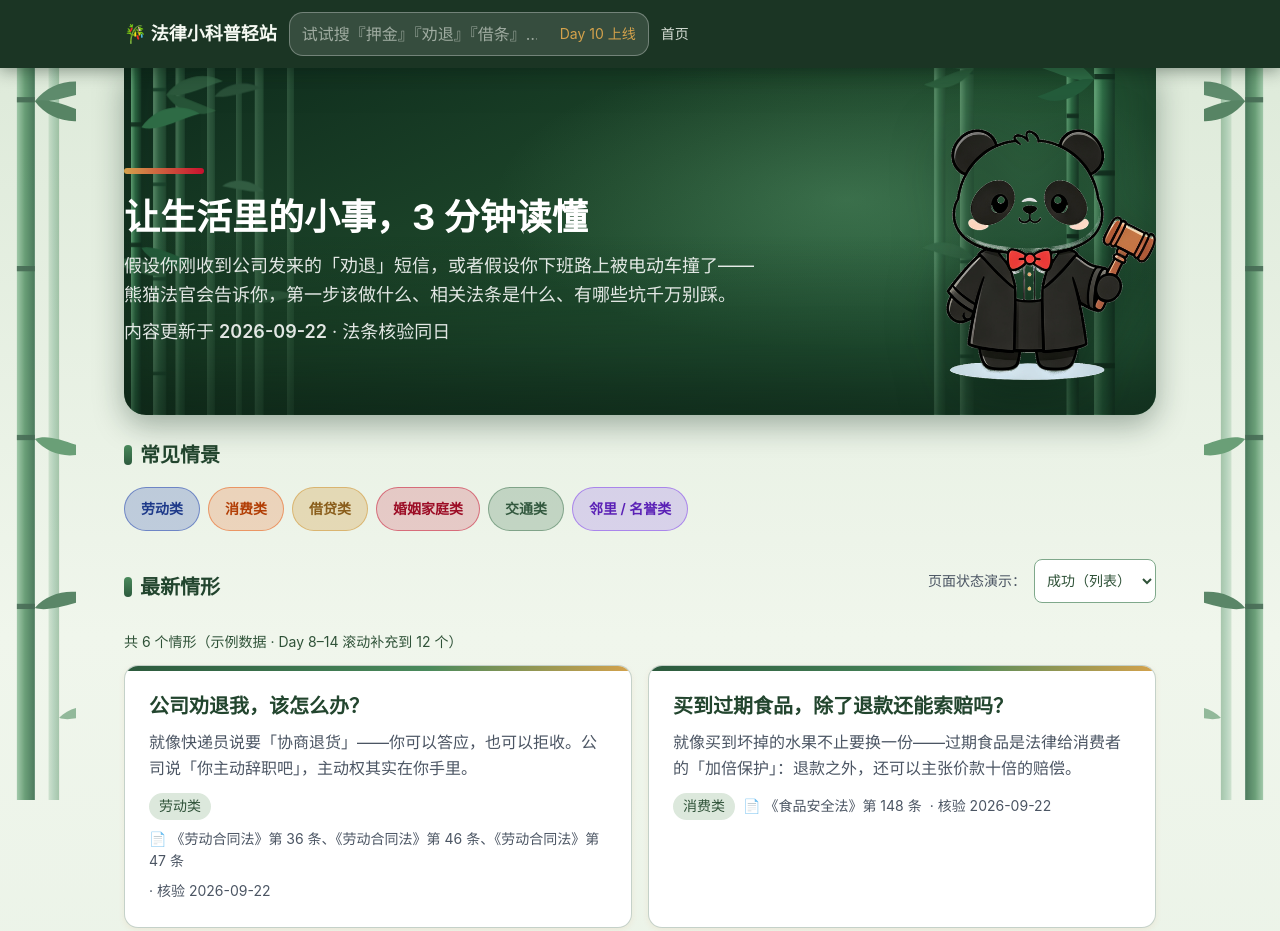
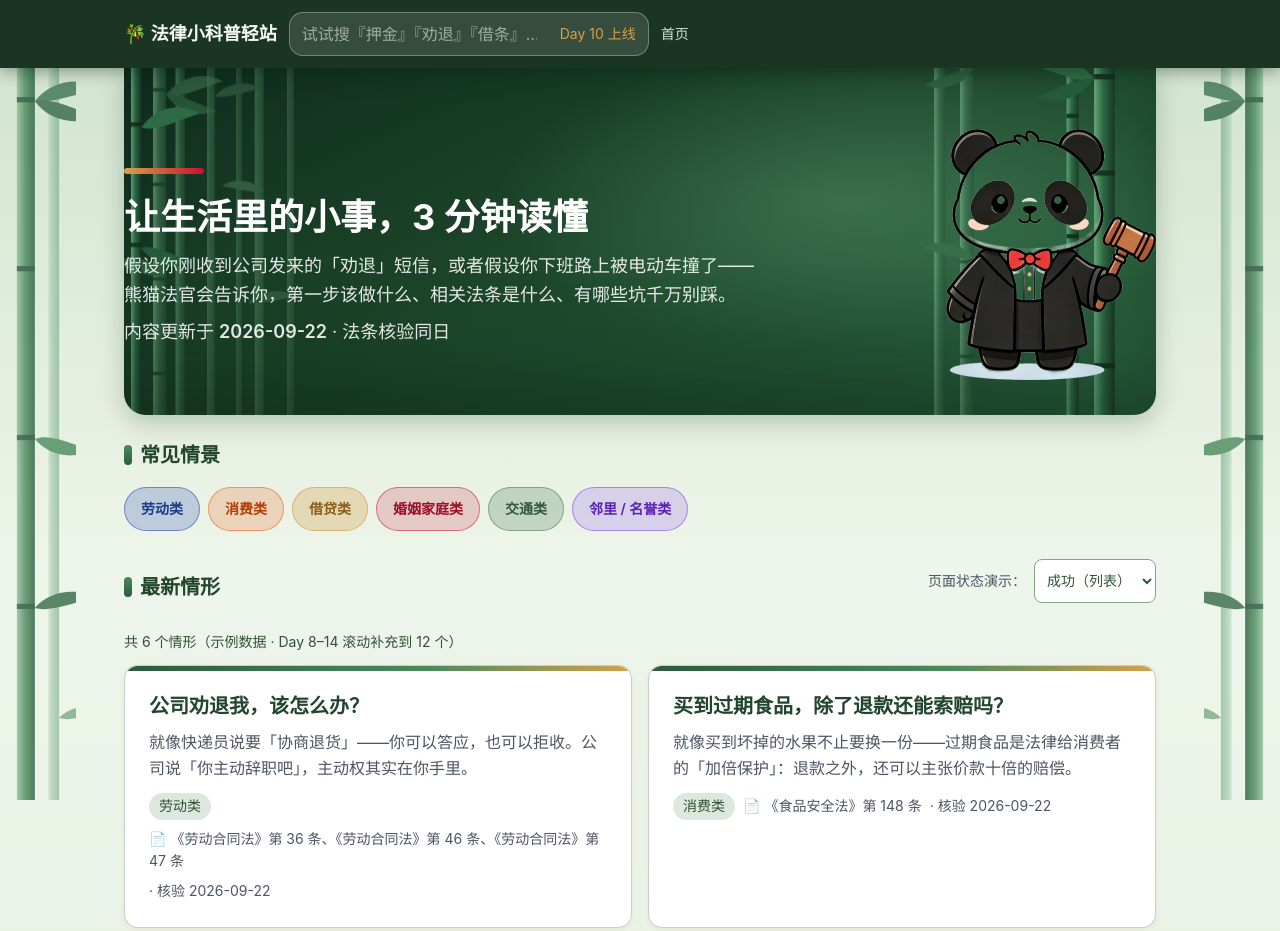
Before and after one commit to Terry-RQJ/week01-vibe-coding, a plain HTML site: page index.html in a window 1280 px wide. Shown: the top 931 px of the page. Drawn offline with Linux system fonts and the light colour scheme.

Commit message:
Day 9 | panda unfiltered, softer forest transitions
Changed: removed heavy drop-shadow on panda PNG (dark halo tinted its edges), lightened hero bottom mist and inset shadow, body top green deepened for a smoother dark-to-light handoff.
Added: none (visual polish only).

```diff
--- a/css/global.css
+++ b/css/global.css
@@ -9,8 +9,8 @@ html { font-size: var(--font-size-base); }
 
 body {
   font-family: var(--font-sans);
-  /* Day 9 迭代：底色加浓——更饱和的竹青渐变 */
-  background: linear-gradient(180deg, #DCE9D8 0%, #F0F6EC 38%, #E2EEE0 100%);
+  /* Day 9 迭代：底色加浓 + 与深绿 hero 自然衔接（顶部竹青更深，向下渐亮）*/
+  background: linear-gradient(180deg, #CFE2CB 0%, #EEF5EA 34%, #E2EEE0 100%);
   color: var(--color-fg);
   line-height: 1.6;
   -webkit-font-smoothing: antialiased;
@@ -118,7 +118,8 @@ a:hover { text-decoration: underline; }
     linear-gradient(155deg, #0F2C1D 0%, #1C4429 42%, #2E6B45 100%);
   border-radius: 0 0 var(--radius-lg) var(--radius-lg);
   border-bottom: 0;
-  box-shadow: inset 0 -32px 64px rgba(9, 26, 17, 0.5), 0 10px 30px rgba(15, 44, 29, 0.35);
+  /* Day 9 迭代：内阴影减淡，竹林底缘自然收进浅色页面 */
+  box-shadow: inset 0 -28px 56px rgba(9, 26, 17, 0.28), 0 8px 24px rgba(15, 44, 29, 0.22);
 }
 /* 多层竹林场景（HTML 内联 SVG，远景/中景/近景/雾影）*/
 .hero-forest {
@@ -157,12 +158,12 @@ a:hover { text-decoration: underline; }
   color: rgba(255, 255, 255, 0.88);
   max-width: 640px;
 }
-/* 熊猫法官吉祥物 */
+/* 熊猫法官吉祥物（Day 9 迭代：不加任何 filter——透明 PNG 一加深色投影边缘就发暗，
+   保持图片原样；浮动动画保留）*/
 .hero-panda {
   width: 210px;
   height: auto;
   flex-shrink: 0;
-  filter: drop-shadow(0 12px 28px rgba(6, 20, 12, 0.55));
   animation: panda-float 4s ease-in-out infinite;
 }
 @keyframes panda-float {
--- a/index.html
+++ b/index.html
@@ -104,8 +104,8 @@
               <stop offset="1" stop-color="#4E8560"/>
             </linearGradient>
             <linearGradient id="hfMist" x1="0" x2="0" y1="0" y2="1">
-              <stop offset="0.55" stop-color="#0B2114" stop-opacity="0"/>
-              <stop offset="1" stop-color="#0B2114" stop-opacity="0.55"/>
+              <stop offset="0.62" stop-color="#0B2114" stop-opacity="0"/>
+              <stop offset="1" stop-color="#0B2114" stop-opacity="0.3"/>
             </linearGradient>
           </defs>
 
```
